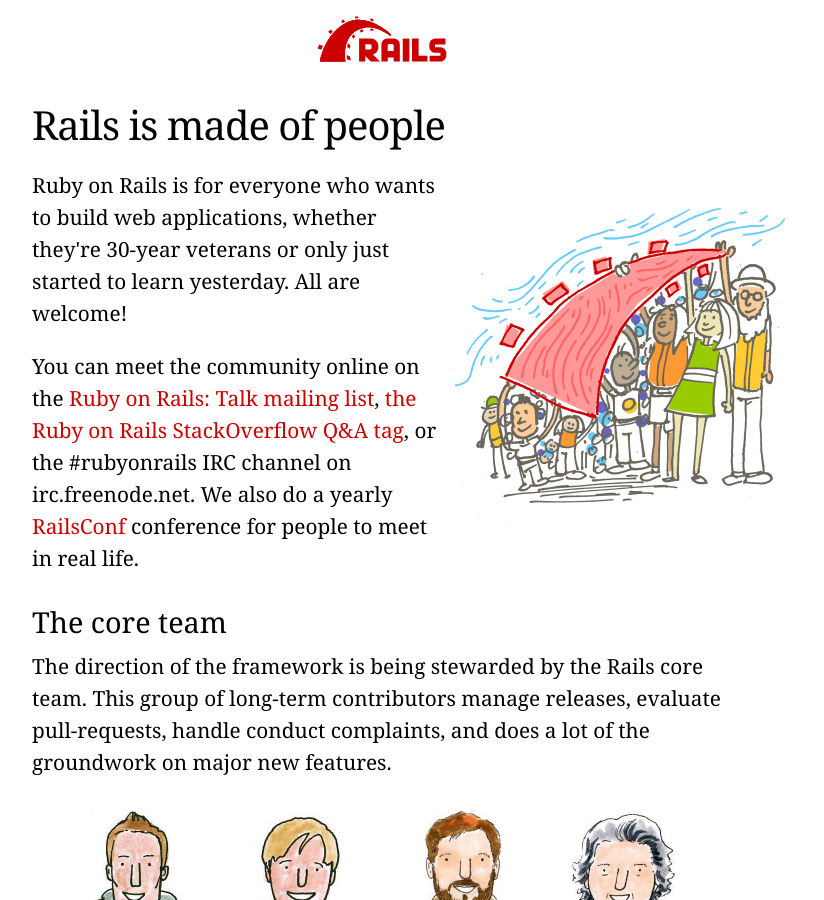
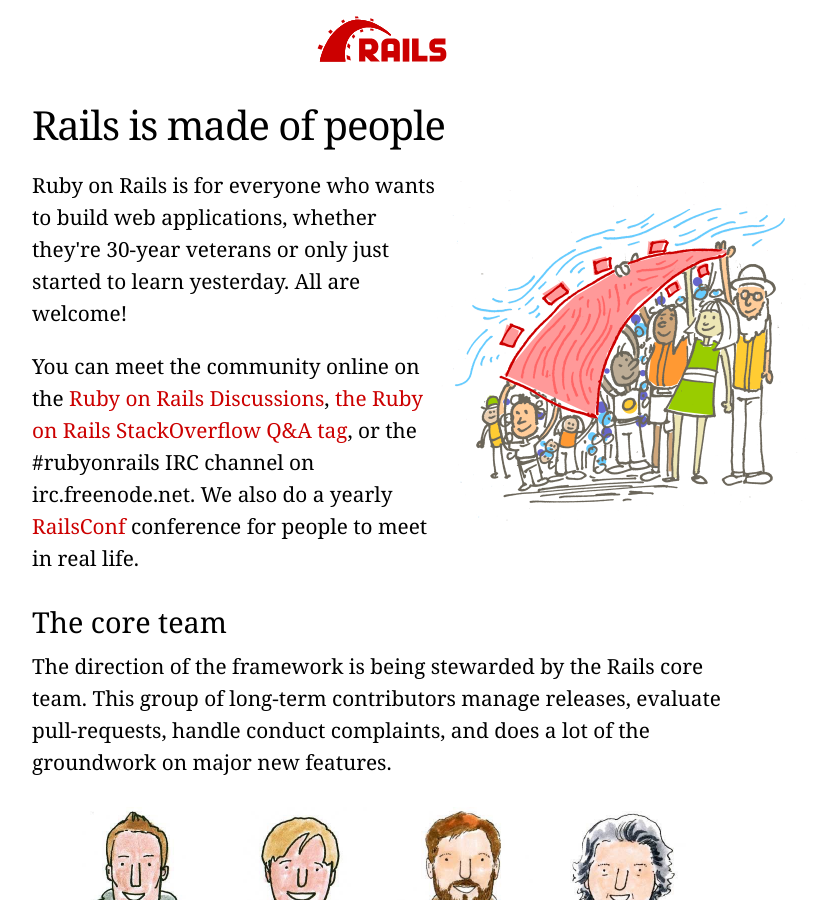
Before and after one commit to rails/homepage, a Jekyll site: the page built from community.html, in a window 1280 px wide and 900 px high. Shown: the whole window, without its empty margins (258-1082 px from the left). Built offline with Jekyll 4.4.1, drawn with Linux system fonts in a browser that asks for light colours.

Commit message:
Replace mailing list with official discourse link.

```diff
--- a/community.html
+++ b/community.html
@@ -14,7 +14,7 @@
 
       <p>Ruby on Rails is for everyone who wants to build web applications, whether they're 30-year veterans or only just started to learn yesterday. All are welcome!</p>
 
-      <p>You can meet the community online on the <a href="https://groups.google.com/forum/#!forum/rubyonrails-talk">Ruby on Rails: Talk mailing list</a>, <a href="http://stackoverflow.com/questions/tagged/ruby-on-rails">the Ruby on Rails StackOverflow Q&A tag</a>, or the #rubyonrails IRC channel on irc.freenode.net. We also do a yearly <a href="http://railsconf.com">RailsConf</a> conference for people to meet in real life.</p>
+      <p>You can meet the community online on the <a href="https://discuss.rubyonrails.org/">Ruby on Rails Discussions</a>, <a href="http://stackoverflow.com/questions/tagged/ruby-on-rails">the Ruby on Rails StackOverflow Q&A tag</a>, or the #rubyonrails IRC channel on irc.freenode.net. We also do a yearly <a href="http://railsconf.com">RailsConf</a> conference for people to meet in real life.</p>
 
       <h2 id="core">The core team</h2>
 
```
